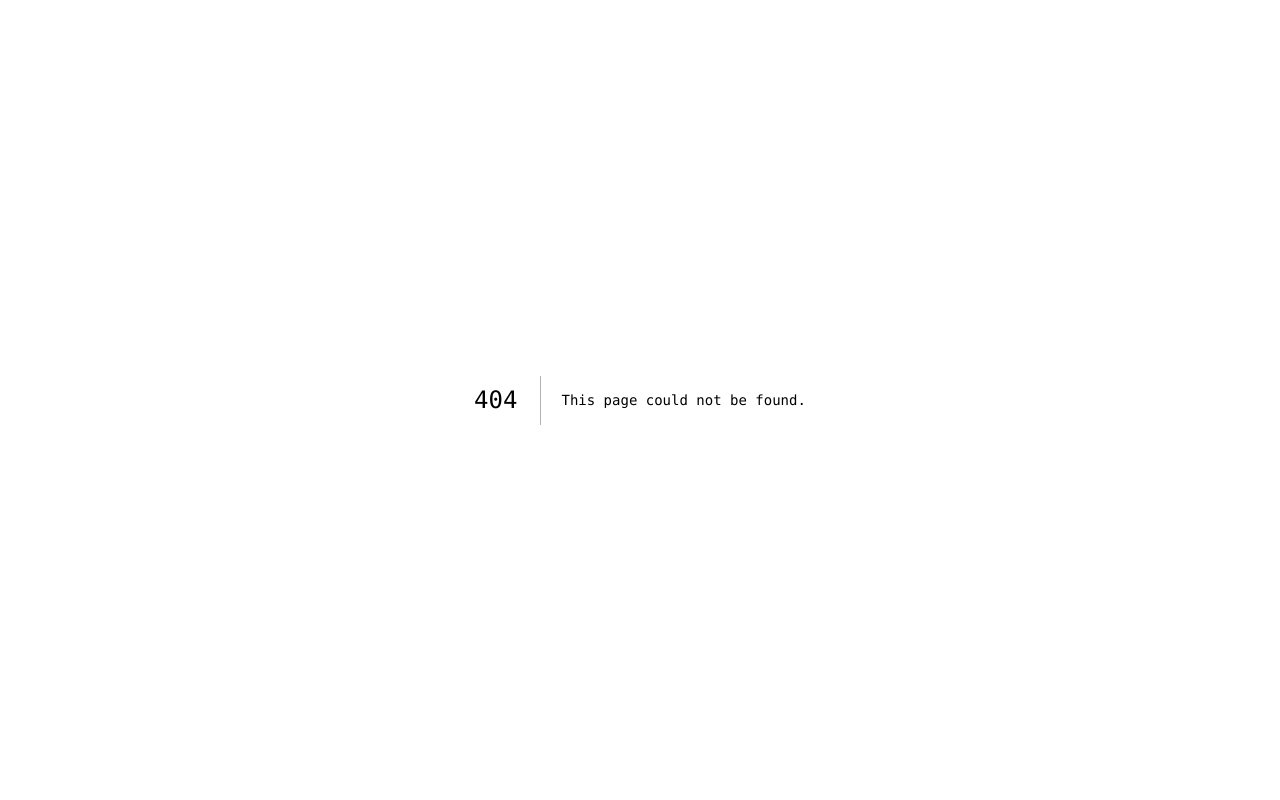
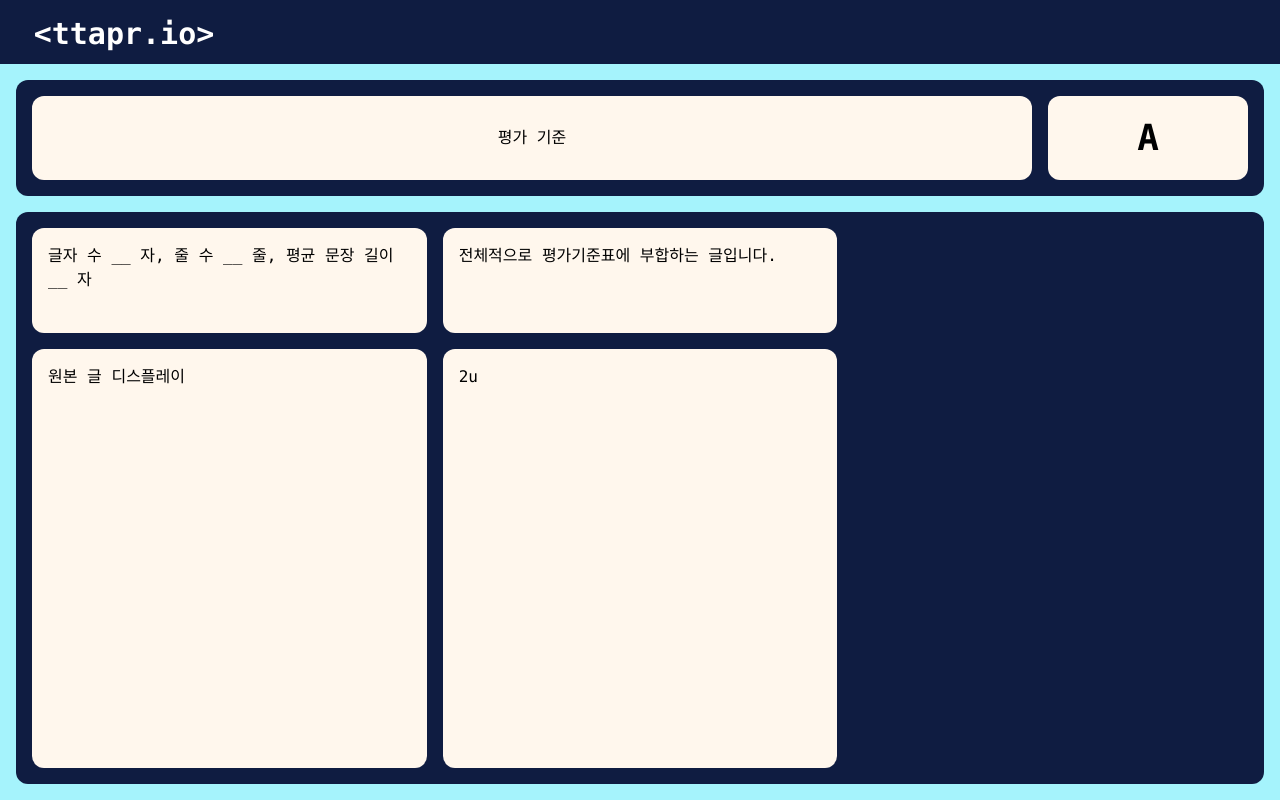
Before and after one commit to layzduckling/ttaprio, a Next.js app in the folder client/: page /feedback in a window 1280 px wide. Before the commit this address had no page. Built offline with nearby package versions, Linux system fonts and the light colour scheme.

Commit message:
Add feedback screen

```diff
--- /dev/null
+++ b/client/pages/feedback.jsx
@@ -0,0 +1,82 @@
+import { useState } from "react";
+import Logo from "../components/Logo";
+
+function EvaluationSummary() {
+  const [grade, setGrade] = useState("A");
+  const [rubric, setRubric] = useState("평가 기준");
+
+  return (
+    <>
+      <div className="flex justify-center items-center w-5/6 h-full p-4 rounded-xl bg-orange-50">
+        <p>{rubric}</p>
+      </div>
+      <div className="flex justify-center items-center w-1/6 h-full rounded-xl bg-orange-50">
+        <h2 className="text-4xl font-extrabold">{grade}</h2>
+      </div>
+    </>
+  );
+}
+
+function WordCount() {
+  return (
+    <div className="h-1/5 p-4 rounded-xl bg-orange-50">
+      <p>글자 수 __ 자, 줄 수 __ 줄, 평균 문장 길이 __ 자</p>
+    </div>
+  );
+}
+
+function GrammarCheck() {
+  return (
+    <div className="h-4/5 p-4 rounded-xl bg-orange-50">
+      <p>원본 글 디스플레이</p>
+    </div>
+  );
+}
+
+function DetailedEvaluation() {
+  return (
+    <>
+      <div className="h-1/5 p-4 mb-4 rounded-xl bg-orange-50">
+        <p>전체적으로 평가기준표에 부합하는 글입니다.</p>
+      </div>
+      <div className="h-4/5 p-4 rounded-xl bg-orange-50">
+        <p>2u</p>
+      </div>
+    </>
+  );
+}
+
+function FeedbackContainer() {
+  return (
+    <div className="flex justify-evenly gap-4 items-center m-2 p-4 h-1/6 rounded-xl bg-[#0f1c41]">
+      <EvaluationSummary className="flex-1" />
+    </div>
+  );
+}
+
+function LargeFeedbackContainer() {
+  return (
+    <div className="flex justify-evenly gap-4 m-2 p-4 h-5/6 rounded-xl bg-[#0f1c41]">
+      <div className="flex flex-col gap-4 w-1/3 h-full">
+        <WordCount />
+        <GrammarCheck />
+      </div>
+      <div className="flex flex-col w-1/3 h-full">
+        <DetailedEvaluation />
+      </div>
+      <div className="flex flex-col w-1/3 h-full"></div>
+    </div>
+  );
+}
+
+export default function Feedback() {
+  return (
+    <>
+      <Logo />
+      <div className="flex flex-col pt-[72px] p-2 h-screen bg-cyan-200">
+        <FeedbackContainer />
+        <LargeFeedbackContainer />
+      </div>
+    </>
+  );
+}
```
